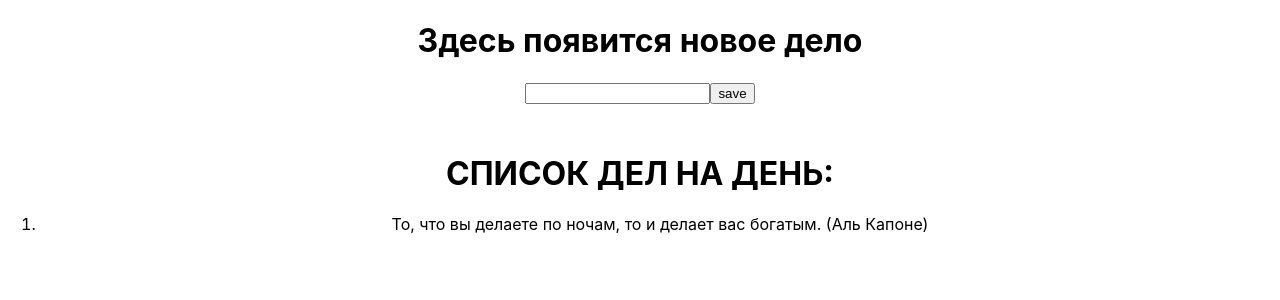
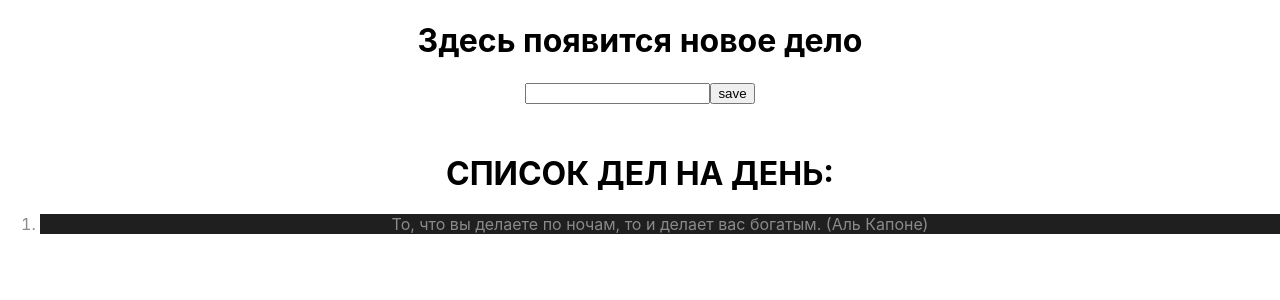
Before and after one commit to Steelmen87/HW, a React (Create React App) app: page / in a window 1280 px wide. Shown: the top 300 px of the page. Built offline with nearby package versions, Linux system fonts and the light colour scheme.

Commit message:
HW 4+== done

```diff
--- a/src/App.tsx
+++ b/src/App.tsx
@@ -9,7 +9,7 @@
         <div className="App">
             {/*  <HW1/>*/}
             {/* <HW2/>*/}
-          {/*  <HW3 />*/}
+            {/*  <HW3 />*/}
             <HW4/>
         </div>
     );
--- a/src/HW/4/HW4.tsx
+++ b/src/HW/4/HW4.tsx
@@ -42,7 +42,7 @@
                 {texts.map((el, index) => {
                     //ЕСЛИ ЧЕТН ? S.chetNechet :
                     return (
-                        <li key={index} id={`hw04-task-${index}`} className={index % 2 !== 0 ? s.chetNechet : ''}>
+                        <li key={index} id={`hw04-task-${index}`} className={index % 2 === 0 ? s.chetNechet : ''}>
                             {el}
                         </li>
                     );
```
Also changed, not shown: src/HW/4/HW4.module.css (line endings or trailing spaces).
